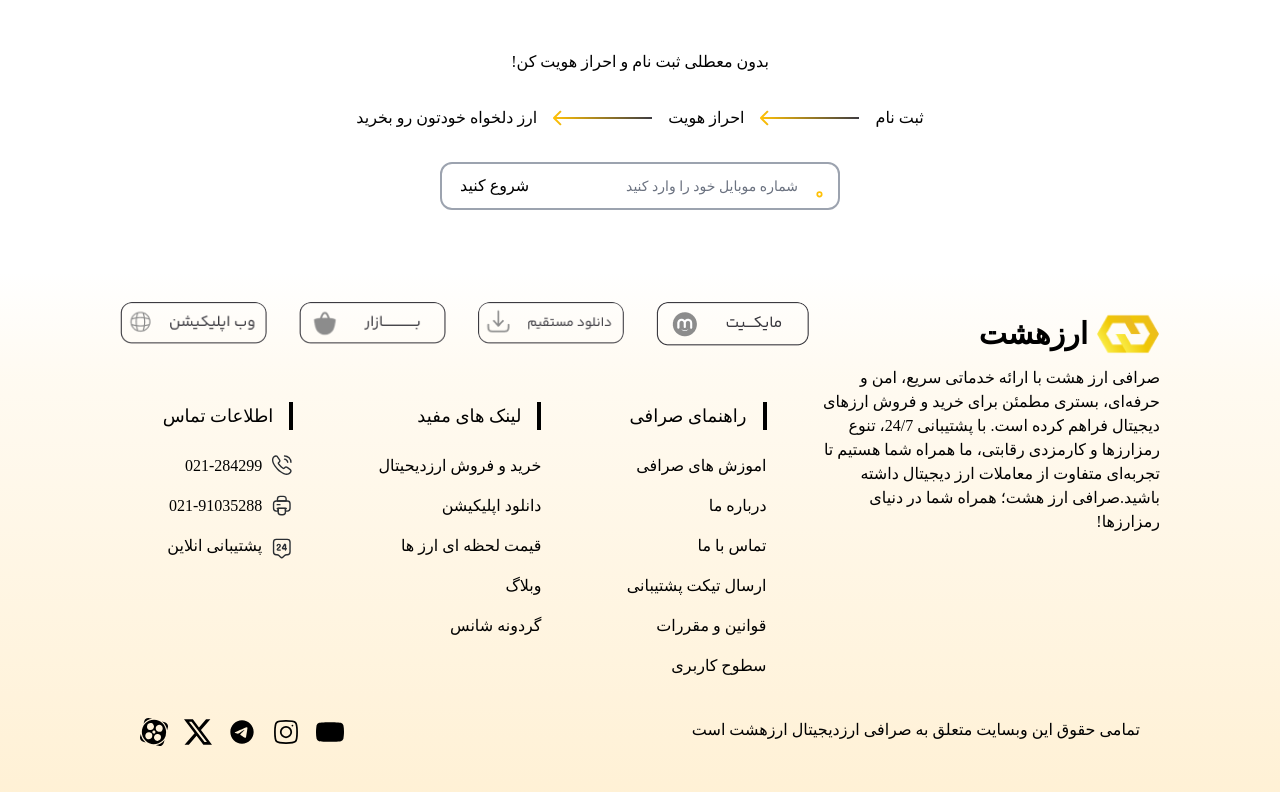
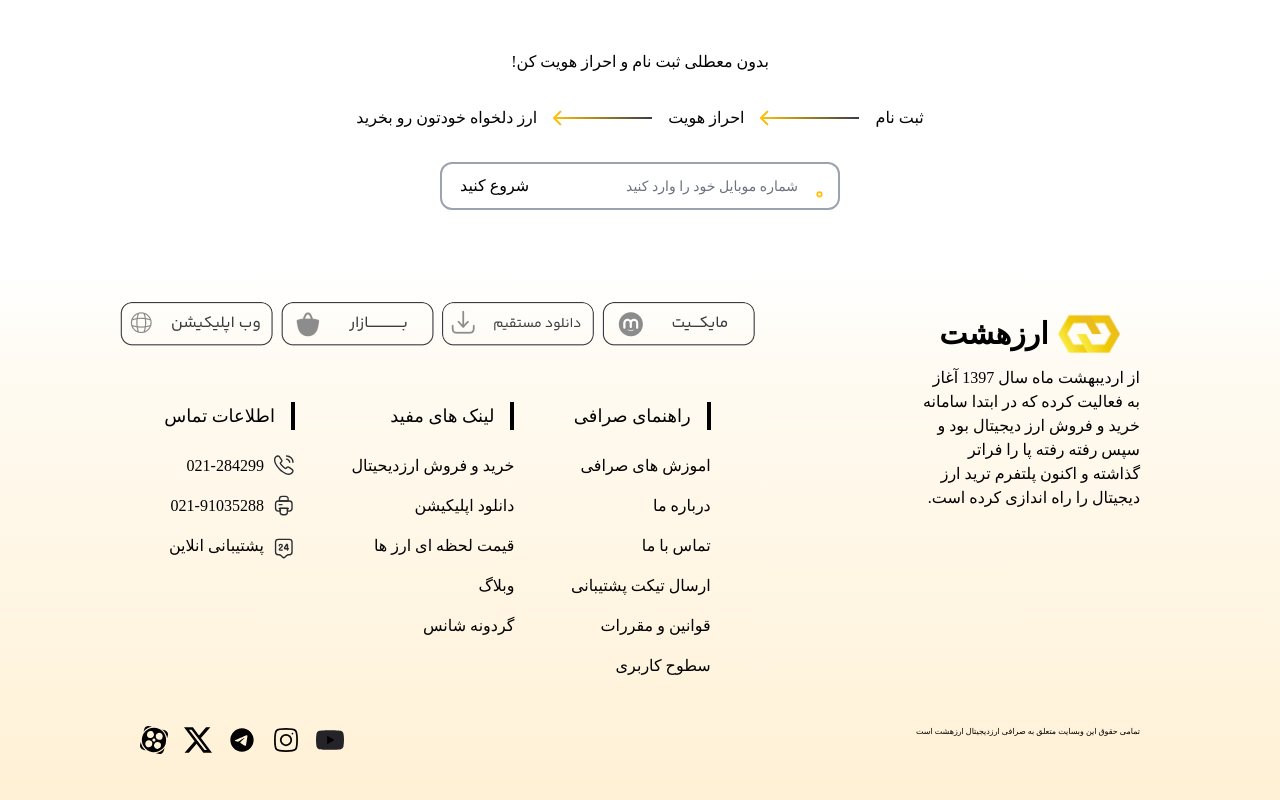
Before and after one commit to mohammad654400/vercelArz8, a Next.js app: page / in a window 1280 px wide. Shown: the part 3354-4154 px from the top of the page. Built offline with nearby package versions, Linux system fonts and the light colour scheme.

Commit message:
feat : responsive footer

```diff
--- a/src/assets/icons/footer/youtube.tsx
+++ b/src/assets/icons/footer/youtube.tsx
@@ -2,17 +2,9 @@
 
 export default function YouTube() {
   return (
-    <svg
-      xmlns="http://www.w3.org/2000/svg"
-      width="28"
-      height="28"
-      viewBox="0 0 256 180"
-    >
-      <path
-        fill="currentColor"
-        d="M250.346 28.075A32.18 32.18 0 0 0 227.69 5.418C207.824 0 127.87 0 127.87 0S47.912.164 28.046 5.582A32.18 32.18 0 0 0 5.39 28.24c-6.009 35.298-8.34 89.084.165 122.97a32.18 32.18 0 0 0 22.656 22.657c19.866 5.418 99.822 5.418 99.822 5.418s79.955 0 99.82-5.418a32.18 32.18 0 0 0 22.657-22.657c6.338-35.348 8.291-89.1-.164-123.134"
-      />
-      <path fill="currentColor" d="m102.421 128.06l66.328-38.418l-66.328-38.418z" />
-    </svg>
+    <svg xmlns="http://www.w3.org/2000/svg" width="28" height="28" viewBox="0 0 256 180">
+    <path fill="#242428" d="M250.346 28.075A32.18 32.18 0 0 0 227.69 5.418C207.824 0 127.87 0 127.87 0S47.912.164 28.046 5.582A32.18 32.18 0 0 0 5.39 28.24c-6.009 35.298-8.34 89.084.165 122.97a32.18 32.18 0 0 0 22.656 22.657c19.866 5.418 99.822 5.418 99.822 5.418s79.955 0 99.82-5.418a32.18 32.18 0 0 0 22.657-22.657c6.338-35.348 8.291-89.1-.164-123.134" />
+    <path fill="currentColor" d="m102.421 128.06l66.328-38.418l-66.328-38.418z" />
+  </svg>
   );
 }
--- /dev/null
+++ b/src/sections/footer/dropdownFooter.tsx
@@ -0,0 +1,86 @@
+import React, { useState } from "react";
+import Phone from "@/assets/icons/footer/phone";
+import Fax from "@/assets/icons/footer/fax";
+import TownyFour from "@/assets/icons/footer/TownyFour";
+import ArrowUp from "@/assets/icons/arrowup";
+import ArrowDown from "@/assets/icons/arrowDown";
+
+export default function DropdownMenu() {
+  const [openSection, setOpenSection] = useState(null);
+
+  const toggleSection = (section) => {
+    setOpenSection(openSection === section ? null : section);
+  };
+
+  return (
+    <div className="flex flex-col gap-4 p-4 rounded-lg ">
+      <div className="border-b border-gray-300">
+        <button
+          onClick={() => toggleSection("links")}
+          className="flex justify-between w-full items-center text-right  text-[16px] font-bold py-2"
+        >
+          لینک‌های مفید
+          <span className="text-primary text-xl">
+            {openSection === "links" ? <ArrowUp /> : <ArrowDown />}
+          </span>
+        </button>
+        {openSection === "links" && (
+          <ul className="mt-2 pl-4 text-[14px]  flex flex-col gap-4 cursor-pointer">
+            <li className="hover:text-primary">خرید و فروش ارزدیجیتال</li>
+            <li className="hover:text-primary">دانلود اپلیکیشن</li>
+            <li className="hover:text-primary">قیمت لحظه‌ای ارزها</li>
+            <li className="hover:text-primary">وبلاگ</li>
+            <li className="hover:text-primary">گردونه شانس</li>
+          </ul>
+        )}
+      </div>
+
+      <div className="border-b border-gray-300">
+        <button
+          onClick={() => toggleSection("guide")}
+          className="flex justify-between w-full items-center text-right  text-[16px] font-bold py-2"
+        >
+          راهنمای صرافی
+          <span className="text-primary text-xl">
+            {openSection === "guide" ? <ArrowUp /> : <ArrowDown />}
+          </span>
+        </button>
+        {openSection === "guide" && (
+          <ul className="mt-2 pl-4 text-[14px]  flex flex-col gap-4 cursor-pointer">
+            <li className="hover:text-primary">آموزش‌های صرافی</li>
+            <li className="hover:text-primary">درباره ما</li>
+            <li className="hover:text-primary">تماس با ما</li>
+            <li className="hover:text-primary">ارسال تیکت پشتیبانی</li>
+            <li className="hover:text-primary">قوانین و مقررات</li>
+            <li className="hover:text-primary">سطوح کاربری</li>
+          </ul>
+        )}
+      </div>
+
+      <div className="border-b border-gray-300">
+        <button
+          onClick={() => toggleSection("contact")}
+          className="flex justify-between w-full items-center text-right text-[16px] font-bold py-2"
+        >
+          اطلاعات تماس
+          <span className="text-primary text-xl">
+            {openSection === "contact" ? <ArrowUp /> : <ArrowDown />}
+          </span>
+        </button>
+        {openSection === "contact" && (
+          <ul className="mt-2 pl-4 text-[14px]  flex flex-col gap-4 cursor-pointer">
+            <li className="flex items-center gap-2">
+              <Phone /> 021-284299
+            </li>
+            <li className="flex items-center gap-2">
+              <Fax /> 021-91035288
+            </li>
+            <li className="flex items-center gap-2 hover:text-primary">
+              <TownyFour /> پشتیبانی آنلاین
+            </li>
+          </ul>
+        )}
+      </div>
+    </div>
+  );
+}
--- a/src/sections/footer/footer.tsx
+++ b/src/sections/footer/footer.tsx
@@ -13,38 +13,58 @@
 import Phone from "@/assets/icons/footer/phone";
 import Fax from "@/assets/icons/footer/fax";
 import TownyFour from "@/assets/icons/footer/TownyFour";
+import DropdownFooter from "./dropdownFooter";
 export default function Footer() {
   return (
-    <div className="bg-custom-gradient2 px-[120px] py-[30px]">
-      <div className="flex justify-between w-full h-[400px]">
-        <div className="w-[360px]">
-          <div className="flex items-center gap-2 ">
+    <div className="flex flex-col gap-8 bg-custom-gradient2 sm:px-[120px] sm:py-[30px]">
+
+      <div className="flex gap-8 flex-wrap justify-center w-full md:justify-between lg:justify-between">
+
+        <div className="px-5 w-full md:w-full lg:w-[260px]">
+          <div className="flex justify-center items-center gap-2 ">
             <Image alt="ارز هشت" src={logo} width={64} height={64} />
             <h1 className="text-[30px] font-extrabold">ارزهشت</h1>
           </div>
-          <p>
-            صرافی ارز هشت با ارائه خدماتی سریع، امن و حرفه‌ای، بستری مطمئن برای
-            خرید و فروش ارزهای دیجیتال فراهم کرده است. با پشتیبانی 24/7، تنوع
-            رمزارزها و کارمزدی رقابتی، ما همراه شما هستیم تا تجربه‌ای متفاوت از
-            معاملات ارز دیجیتال داشته باشید.صرافی ارز هشت؛ همراه شما در دنیای
-            رمزارزها!
+          <p className="w-full">
+            از اردیبهشت ماه سال 1397 آغاز به فعالیت کرده که در ابتدا سامانه خرید
+            و فروش ارز دیجیتال بود و سپس رفته رفته پا را فراتر گذاشته و اکنون
+            پلتفرم ترید ارز دیجیتال را راه اندازی کرده است.
           </p>
         </div>
-        <div className="flex flex-col gap-8 h-12">
-          <div className="flex gap-8 ">
-            <Image className="dark:bg-white rounded-xl" alt="بازار" src={bazar} />
+
+        <div className="flex flex-col gap-8 ">
+          <div className="flex flex-wrap gap-2 justify-around w-auto">
             <div>
-              <Image className="dark:bg-white rounded-xl" alt="بازار" src={directDownload} />
-            </div>
-
-            <div>
-              <Image className="dark:bg-white rounded-xl" alt="بازار" src={myket} />
+              <Image
+                className="dark:bg-white rounded-xl "
+                alt="بازار"
+                src={bazar}
+              />
             </div>
             <div>
-              <Image className="dark:bg-white rounded-xl" alt="بازار" src={webapp} />
+              <Image
+                className="dark:bg-white rounded-xl  "
+                alt="بازار"
+                src={directDownload}
+              />
+            </div>
+            <div>
+              <Image
+                className="dark:bg-white rounded-xl"
+                alt="بازار"
+                src={myket}
+              />
+            </div>
+            <div>
+              <Image
+                className="dark:bg-white rounded-xl"
+                alt="بازار"
+                src={webapp}
+              />
             </div>
           </div>
-          <div className="flex justify-around">
+          <div className="hidden md:block">
+            <div className="flex justify-around px-4">
               <div className="mt-6">
                 <h1 className="mb-6 text-lg border-r-4 pr-4 border-primary">
                   {" "}
@@ -59,8 +79,6 @@
                   <li>سطوح کاربری</li>
                 </ul>
               </div>
-
-
               <div className="mt-6">
                 <h1 className="mb-6 text-lg border-r-4 pr-4 border-primary">
                   لینک های مفید
@@ -74,33 +92,47 @@
                 </ul>
               </div>
               <div className="mt-6">
-              <h1 className="mb-6 text-lg border-r-4 pr-4 border-primary">
+                <h1 className="mb-6 text-lg border-r-4 pr-4 border-primary ">
                   {" "}
                   اطلاعات تماس
                 </h1>
                 <ul className="flex flex-col gap-4">
                   <div className="flex gap-2">
-                 <Phone/><li> 021-284299</li>
+                    <Phone />
+                    <li> 021-284299</li>
                   </div>
                   <div className="flex gap-2">
-                <Fax/><li>021-91035288 </li>
+                    <Fax />
+                    <li>021-91035288 </li>
                   </div>
                   <div className="flex gap-2">
-                <TownyFour/><li> پشتیبانی انلاین </li>
+                    <TownyFour />
+                    <li> پشتیبانی انلاین </li>
                   </div>
                 </ul>
               </div>
             </div>
           </div>
+          <div className="block md:hidden">
+           <DropdownFooter/>
           </div>
+        </div>
+
+      </div>
+
       <div className=" w-full bg-background py-4 flex justify-between px-5 rounded-lg ">
-        <div>تمامی حقوق این وبسایت متعلق به <span className="text-primary">صرافی ارزدیجیتال ارزهشت</span> است</div>
+        <div className="text-[8px]">
+          تمامی حقوق این وبسایت متعلق به{" "}
+          <span className="text-primary ">صرافی ارزدیجیتال ارزهشت</span> است
+        </div>
         <div className="flex gap-4 dark:text-secondary">
-          <YouTube/>
-          <Instagram/>
-          <Telegram/>
-          <Twitter/>
-          <Aparat/>
+          <span className="text-background">
+            <YouTube />
+          </span>
+          <Instagram />
+          <Telegram />
+          <Twitter />
+          <Aparat />
         </div>
       </div>
     </div>
--- a/src/sections/home/header/menu/menu.tsx
+++ b/src/sections/home/header/menu/menu.tsx
@@ -6,7 +6,7 @@
 
 export default function Menu() {
   return (
-    <div className="hidden lg:flex justify-center items-start gap-7 pr-7 h-full">
+    <div className="flex justify-center items-start gap-7 pr-7 h-full">
       <div className="flex justify-center items-center h-full w-[80]  gap-2 duration-300 group cursor-pointer">
         <p className="group-hover:text-primary"> قیمت ارز های دیجیتال</p>
         <div className="group-hover:text-primary group-hover:rotate-180 duration-300 cursor-pointer">
@@ -21,9 +21,7 @@
         خرید و فروش آنی
       </div>
       <div className="group flex justify-center items-center  h-full hover:text-primary duration-500 cursor-pointer">
-     <Link href="/faq">
-        سوالات متداول
-        </Link>
+        <Link href="/faq">سوالات متداول</Link>
       </div>
       <div className="relative flex justify-center  h-full  items-center gap-2 group cursor-pointer">
         <p className="hover:text-primary"> سایر خدمات</p>
```
Lines whose indentation alone changed are shown as unchanged.
